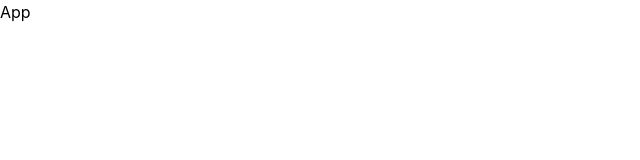
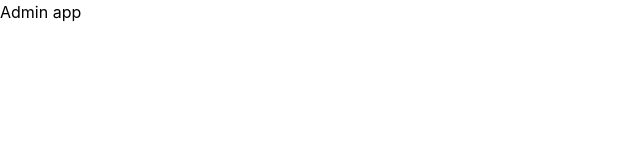
Before and after one commit to MeinFiroj/Apna-Khata, a React (Vite) app in the folder admin/: page / in a window 1280 px wide. Shown: the top 160 px of the page, without its empty margins (0-640 px from the left). Built offline with nearby package versions, Linux system fonts and the light colour scheme.

Commit message:
Add Admin-Frontend url in cors

```diff
--- a/admin/src/App.jsx
+++ b/admin/src/App.jsx
@@ -2,7 +2,7 @@ import React from 'react'
 
 const App = () => {
   return (
-    <di>App</di>
+    <di>Admin app</di>
   )
 }
 
```
Also changed, not shown: 1 other file (tests, documents, lock files or other folders).
